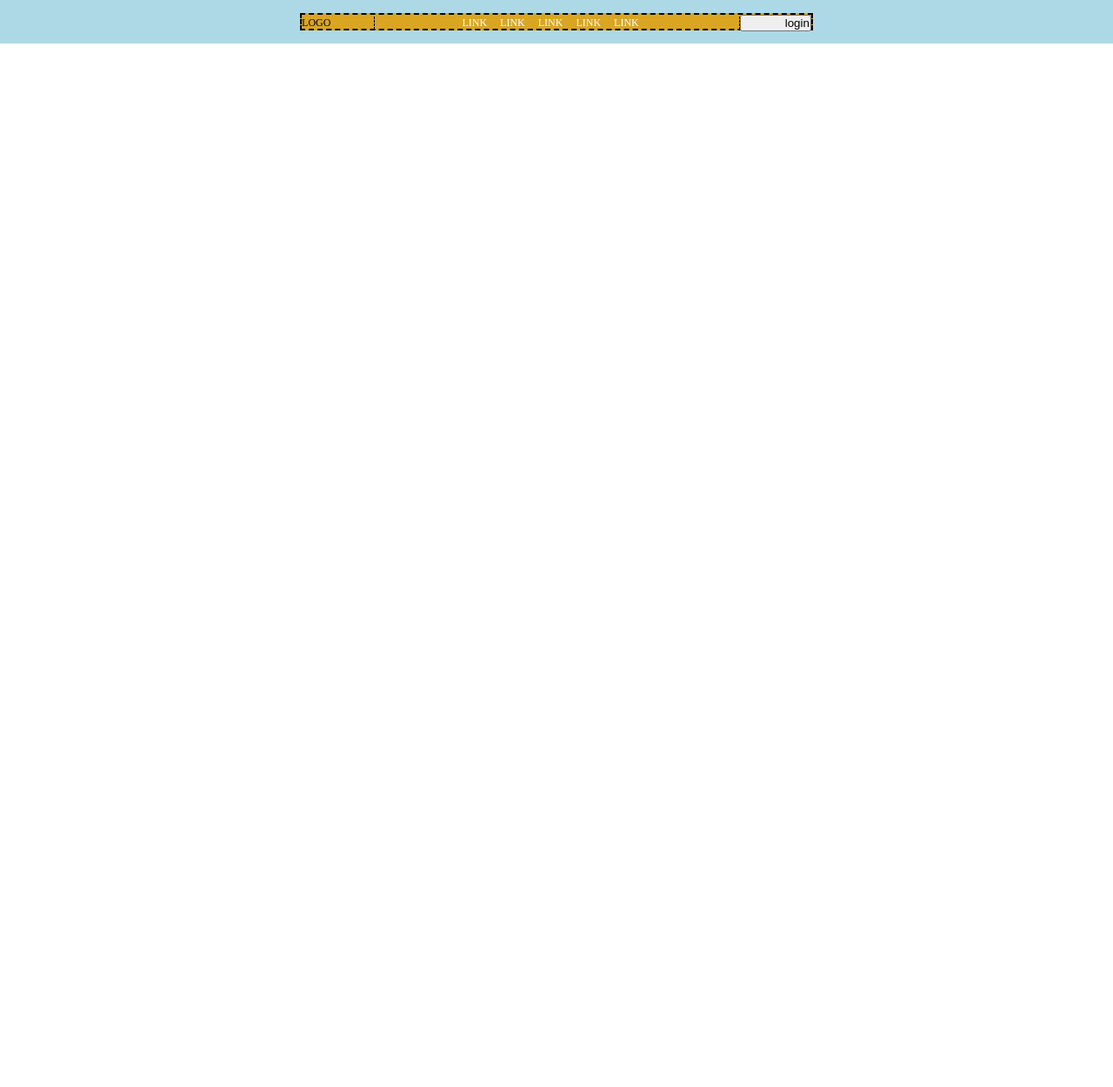
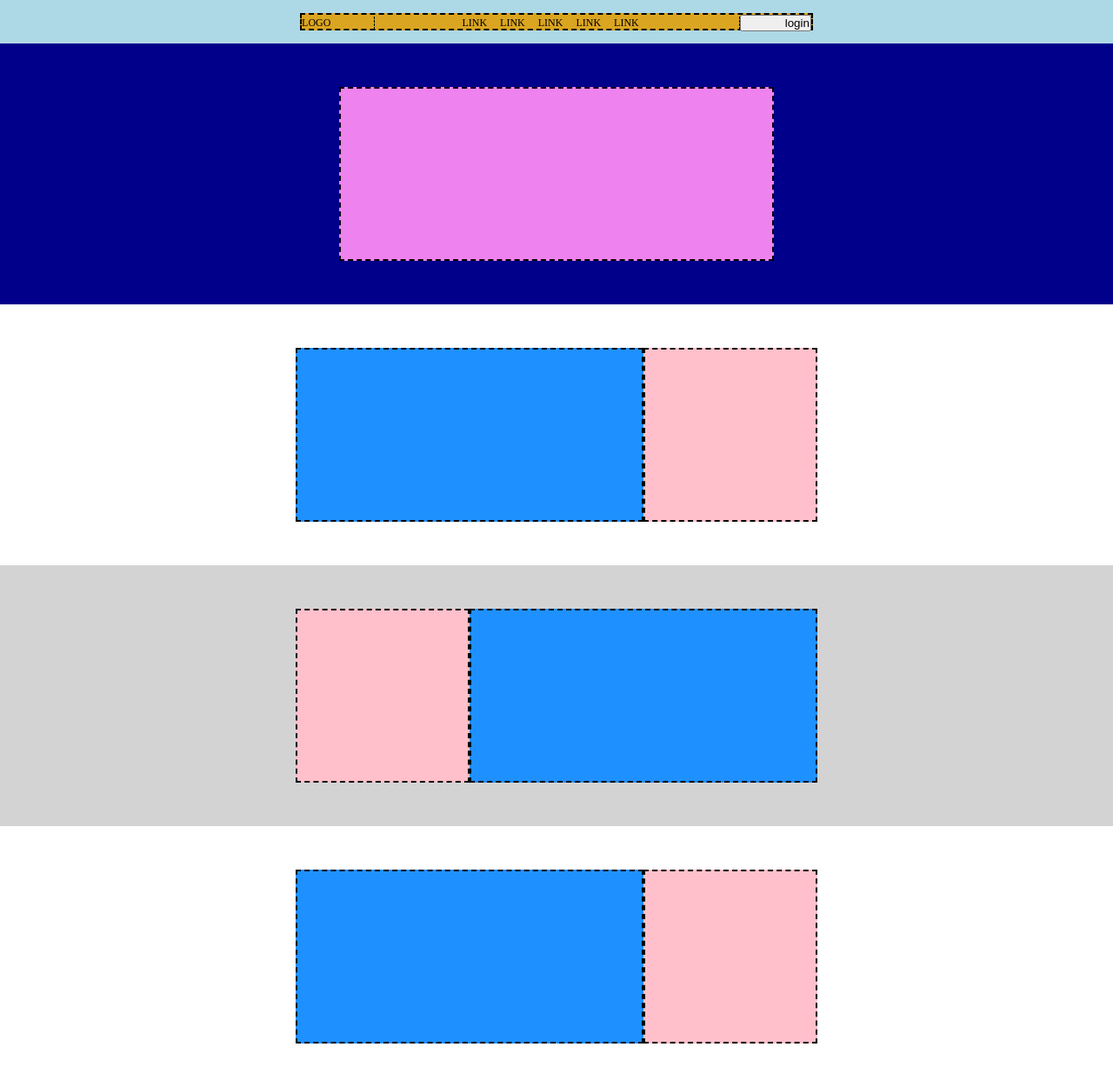
Before and after one commit to maricamola/htmlcss-struttura-discord, a plain HTML site: page index.html in a window 1280 px wide. Shown: the whole page at 87% size. Before the commit the page ends 800 px from the top, so only its background shows below. Drawn offline with Linux system fonts and the light colour scheme.

Commit message:
[4 commit]

```diff
--- a/CSS/style.css
+++ b/CSS/style.css
@@ -45,7 +45,7 @@ nav ul{
 }
 
 nav ul li a{
-  color: white;
+  color: black;
   text-decoration: none;
   text-transform: uppercase;
 }
@@ -57,3 +57,51 @@ nav ul li{
 nav ul li a:hover{
   text-decoration: underline;
 }
+
+.jumbotron{
+  display: flex;
+  justify-content: center;
+  align-items: center;
+  flex-wrap: wrap;
+  background-color: #00008B;
+  height: 300px;
+}
+
+.contenutojumbo{
+  display: flex;
+  height: 200px;
+  width: 500px;
+  background-color: #EE82EE;
+  border: 2px dashed black;
+}
+
+.sectionstudy ,
+.sectionvoice ,
+.sectioncoach {
+  display: flex;
+  justify-content: center;
+  align-items: center;
+  flex-wrap: wrap;
+  background-color:#FFFFFF;
+  height: 300px;
+}
+
+.img-study{
+  display: flex;
+  height: 200px;
+  width: 400px;
+  background-color: #1E90FF;
+  border: 2px dashed black;
+}
+
+.presentazione{
+  display: flex;
+  height: 200px;
+  width: 200px;
+  background-color: #FFC0CB;
+  border: 2px dashed black;
+}
+
+.sectionvoice{
+  background-color: #D3D3D3;
+}
--- a/index.html
+++ b/index.html
@@ -36,7 +36,22 @@
       </div>
     </div>
 
+    <!--start of sections-->
 
+    <div class="sectionstudy">
+      <div class="img-study"></div>
+      <aside class="presentazione"></aside>
+    </div>
+
+    <div class="sectionvoice">
+      <aside class="presentazione"></aside>
+      <div class="img-study"></div>
+    </div>
+
+    <div class="sectioncoach">
+      <div class="img-study"></div>
+      <aside class="presentazione"></aside>
+    </div>
 
   </main>
 
```
